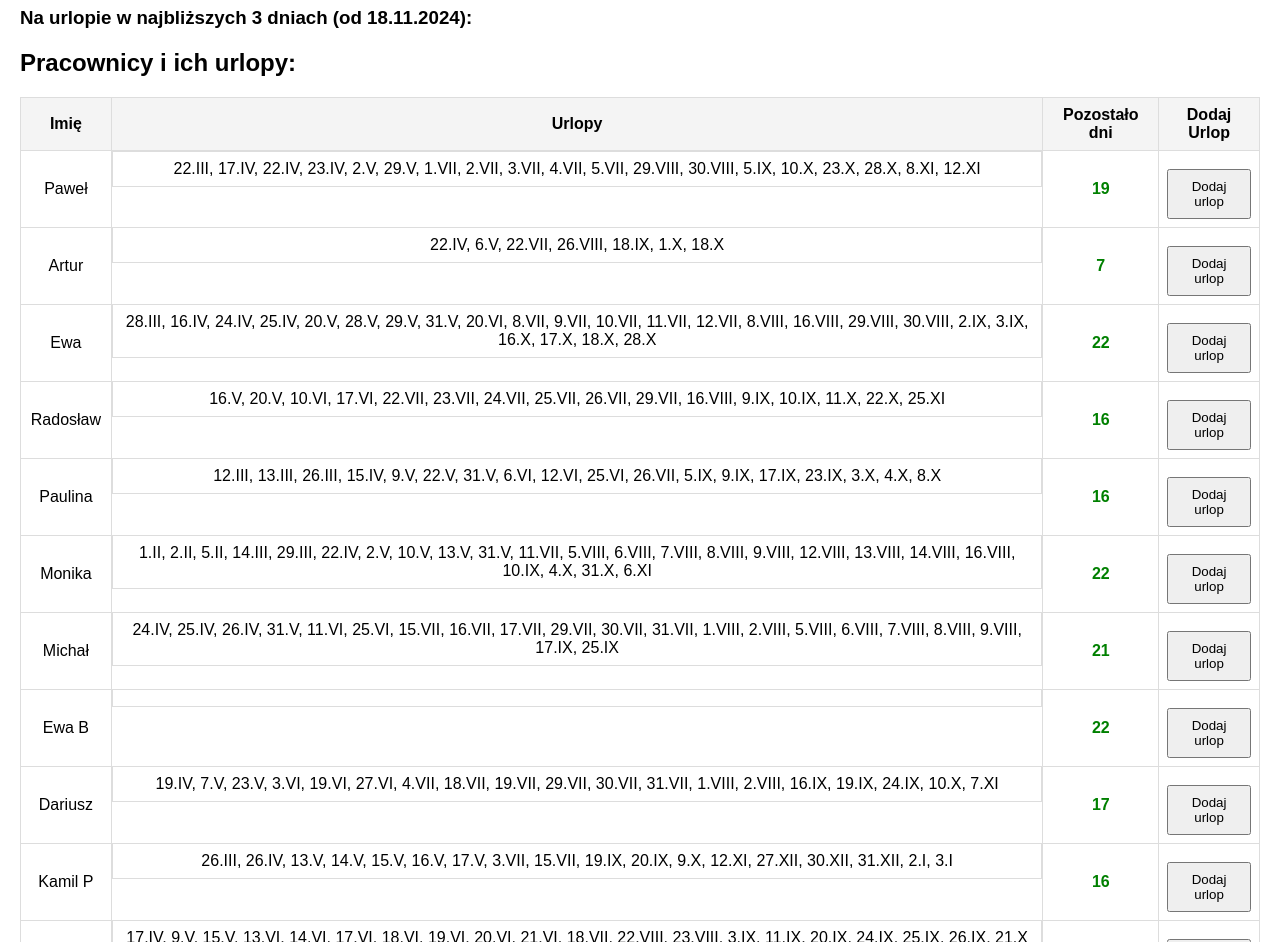
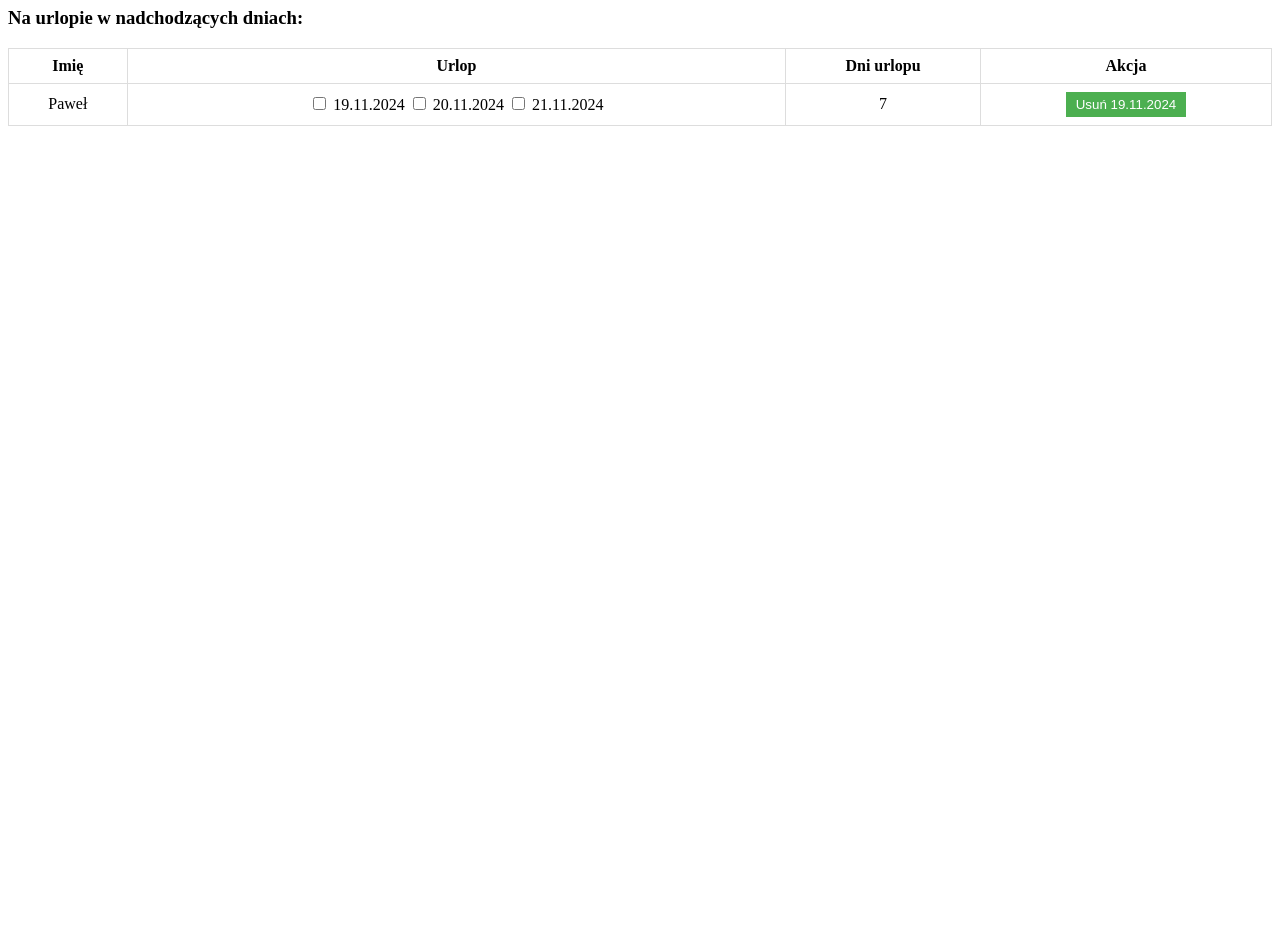
Before and after one commit to jimek85/jimek85.github.io, a plain HTML site: page index.html in a window 1280 px wide. Shown: the part 73-1015 px from the top of the page. After the commit the page ends 800 px from the top, so only its background shows below. Drawn offline with Linux system fonts and the light colour scheme.

Commit message:
Update index.html

```diff
--- a/index.html
+++ b/index.html
@@ -3,236 +3,129 @@
 <head>
     <meta charset="UTF-8">
     <meta name="viewport" content="width=device-width, initial-scale=1.0">
-    <title>Urlopy Pracowników</title>
+    <title>Plan Urlopów</title>
     <style>
-        body {
-            font-family: Arial, sans-serif;
-            margin: 20px;
-        }
         table {
             width: 100%;
             border-collapse: collapse;
-            margin-bottom: 20px;
         }
-        table, th, td {
+        th, td {
+            padding: 8px;
             border: 1px solid #ddd;
-            padding: 8px;
             text-align: center;
         }
-        th {
-            background-color: #f4f4f4;
-        }
-        button {
-            padding: 8px;
-            margin-top: 10px;
+        .button {
+            padding: 5px 10px;
+            background-color: #4CAF50;
+            color: white;
+            border: none;
             cursor: pointer;
         }
-        .highlight {
-            background-color: #f2f2f2;
+        .button-danger {
+            background-color: red;
         }
-        .input-date {
-            margin-top: 10px;
-        }
-        .remaining-days {
-            font-weight: bold;
-            color: green;
-        }
-        .leave-list {
-            display: flex;
-            flex-direction: column;
-        }
-        .leave-item {
-            margin-bottom: 5px;
-        }
-        .remove-btn {
-            margin-left: 10px;
-            background-color: #f44336;
-            color: white;
-            border: none;
-            padding: 5px;
-            cursor: pointer;
+        .button:hover {
+            opacity: 0.8;
         }
     </style>
 </head>
 <body>
 
-    <h1>Zarządzanie Urlopami</h1>
+<h1>Plan Urlopów - Stan na dzień 18.11.2024</h1>
 
-    <!-- Sekcja na górze: Kto jest na urlopie na 3 dni do przodu -->
-    <h3>Na urlopie w najbliższych 3 dniach (od 18.11.2024):</h3>
-    <div id="upcomingLeave"></div>
+<!-- Sekcja dla listy osób na urlopie w najbliższych 3 dniach -->
+<div>
+    <h3>Na urlopie w nadchodzących dniach:</h3>
+    <div id="current-vacations"></div>
+</div>
 
-    <h2>Pracownicy i ich urlopy:</h2>
-
-    <table id="leaveTable">
+<!-- Tabela z listą pracowników i dniami urlopowymi -->
+<table id="vacationTable">
     <thead>
         <tr>
             <th>Imię</th>
-                <th>Urlopy</th>
-                <th>Pozostało dni</th>
-                <th>Dodaj Urlop</th>
+            <th>Urlop</th>
+            <th>Dni urlopu</th>
+            <th>Akcja</th>
         </tr>
     </thead>
     <tbody>
-            <!-- Lista pracowników -->
-            <tr data-person="Paweł">
+        <!-- Wiersze z danymi pracowników i dniami urlopu -->
+        <!-- Przykład dla jednej osoby -->
+        <tr>
             <td>Paweł</td>
-                <td id="leaveList-Paweł" class="leave-list"></td>
-                <td id="remaining-Paweł" class="remaining-days">7</td>
-                <td><button onclick="addLeave('Paweł')">Dodaj urlop</button></td>
+            <td>
+                <input type="checkbox" class="vacation-checkbox" data-person="Paweł" data-date="19.11.2024"> 19.11.2024
+                <input type="checkbox" class="vacation-checkbox" data-person="Paweł" data-date="20.11.2024"> 20.11.2024
+                <input type="checkbox" class="vacation-checkbox" data-person="Paweł" data-date="21.11.2024"> 21.11.2024
+                <!-- Dodaj kolejne dni urlopu -->
+            </td>
+            <td>7</td>
+            <td>
+                <button class="button" onclick="removeDate('Paweł', '19.11.2024')">Usuń 19.11.2024</button>
+            </td>
         </tr>
-            <tr data-person="Artur">
-                <td>Artur</td>
-                <td id="leaveList-Artur" class="leave-list"></td>
-                <td id="remaining-Artur" class="remaining-days">19</td>
-                <td><button onclick="addLeave('Artur')">Dodaj urlop</button></td>
-            </tr>
-            <tr data-person="Ewa">
-                <td>Ewa</td>
-                <td id="leaveList-Ewa" class="leave-list"></td>
-                <td id="remaining-Ewa" class="remaining-days">4</td>
-                <td><button onclick="addLeave('Ewa')">Dodaj urlop</button></td>
-            </tr>
-            <tr data-person="Radosław">
-                <td>Radosław</td>
-                <td id="leaveList-Radosław" class="leave-list"></td>
-                <td id="remaining-Radosław" class="remaining-days">10</td>
-                <td><button onclick="addLeave('Radosław')">Dodaj urlop</button></td>
-            </tr>
-            <tr data-person="Paulina">
-                <td>Paulina</td>
-                <td id="leaveList-Paulina" class="leave-list"></td>
-                <td id="remaining-Paulina" class="remaining-days">10</td>
-                <td><button onclick="addLeave('Paulina')">Dodaj urlop</button></td>
-            </tr>
-            <tr data-person="Monika">
-                <td>Monika</td>
-                <td id="leaveList-Monika" class="leave-list"></td>
-                <td id="remaining-Monika" class="remaining-days">4</td>
-                <td><button onclick="addLeave('Monika')">Dodaj urlop</button></td>
-            </tr>
-            <tr data-person="Michał">
-                <td>Michał</td>
-                <td id="leaveList-Michał" class="leave-list"></td>
-                <td id="remaining-Michał" class="remaining-days">4</td>
-                <td><button onclick="addLeave('Michał')">Dodaj urlop</button></td>
-            </tr>
-            <tr data-person="Ewa B">
-                <td>Ewa B</td>
-                <td id="leaveList-Ewa B" class="leave-list"></td>
-                <td id="remaining-Ewa B" class="remaining-days">4</td>
-                <td><button onclick="addLeave('Ewa B')">Dodaj urlop</button></td>
-            </tr>
-            <tr data-person="Dariusz">
-                <td>Dariusz</td>
-                <td id="leaveList-Dariusz" class="leave-list"></td>
-                <td id="remaining-Dariusz" class="remaining-days">8</td>
-                <td><button onclick="addLeave('Dariusz')">Dodaj urlop</button></td>
-            </tr>
-            <tr data-person="Kamil P">
-                <td>Kamil P</td>
-                <td id="leaveList-Kamil P" class="leave-list"></td>
-                <td id="remaining-Kamil P" class="remaining-days">10</td>
-                <td><button onclick="addLeave('Kamil P')">Dodaj urlop</button></td>
-            </tr>
-            <tr data-person="Marcin S">
-                <td>Marcin S</td>
-                <td id="leaveList-Marcin S" class="leave-list"></td>
-                <td id="remaining-Marcin S" class="remaining-days">10</td>
-                <td><button onclick="addLeave('Marcin S')">Dodaj urlop</button></td>
-            </tr>
-            <tr data-person="Daniel">
-                <td>Daniel</td>
-                <td id="leaveList-Daniel" class="leave-list"></td>
-                <td id="remaining-Daniel" class="remaining-days">6</td>
-                <td><button onclick="addLeave('Daniel')">Dodaj urlop</button></td>
-            </tr>
-            <tr data-person="Marcin W">
-                <td>Marcin W</td>
-                <td id="leaveList-Marcin W" class="leave-list"></td>
-                <td id="remaining-Marcin W" class="remaining-days">4</td>
-                <td><button onclick="addLeave('Marcin W')">Dodaj urlop</button></td>
-            </tr>
-            <tr data-person="Agnieszka">
-                <td>Agnieszka</td>
-                <td id="leaveList-Agnieszka" class="leave-list"></td>
-                <td id="remaining-Agnieszka" class="remaining-days">2</td>
-                <td><button onclick="addLeave('Agnieszka')">Dodaj urlop</button></td>
-            </tr>
-            <tr data-person="Karolina">
-                <td>Karolina</td>
-                <td id="leaveList-Karolina" class="leave-list"></td>
-                <td id="remaining-Karolina" class="remaining-days">6</td>
-                <td><button onclick="addLeave('Karolina')">Dodaj urlop</button></td>
-            </tr>
-            <tr data-person="Kamil S">
-                <td>Kamil S</td>
-                <td id="leaveList-Kamil S" class="leave-list"></td>
-                <td id="remaining-Kamil S" class="remaining-days">6</td>
-                <td><button onclick="addLeave('Kamil S')">Dodaj urlop</button></td>
-            </tr>
-            <tr data-person="Sebastian">
-                <td>Sebastian</td>
-                <td id="leaveList-Sebastian" class="leave-list"></td>
-                <td id="remaining-Sebastian" class="remaining-days">8</td>
-                <td><button onclick="addLeave('Sebastian')">Dodaj urlop</button></td>
-            </tr>
+        <!-- Dodaj kolejne osoby w podobny sposób -->
     </tbody>
 </table>
 
 <script>
-        // List of users with remaining days and their taken holidays
-        const leaveData = {
-            "Paweł": { urlopy: ["22.III", "17.IV", "22.IV", "23.IV", "2.V", "29.V", "1.VII", "2.VII", "3.VII", "4.VII", "5.VII", "29.VIII", "30.VIII", "5.IX", "10.X", "23.X", "28.X", "8.XI", "12.XI"], dniUrlopu: 7 },
-            "Artur": { urlopy: ["22.IV", "6.V", "22.VII", "26.VIII", "18.IX", "1.X", "18.X"], dniUrlopu: 19 },
-            "Ewa": { urlopy: ["28.III", "16.IV", "24.IV", "25.IV", "20.V", "28.V", "29.V", "31.V", "20.VI", "8.VII", "9.VII", "10.VII", "11.VII", "12.VII", "8.VIII", "16.VIII", "29.VIII", "30.VIII", "2.IX", "3.IX", "16.X", "17.X", "18.X", "28.X"], dniUrlopu: 4 },
-            "Radosław": { urlopy: ["16.V", "20.V", "10.VI", "17.VI", "22.VII", "23.VII", "24.VII", "25.VII", "26.VII", "29.VII", "16.VIII", "9.IX", "10.IX", "11.X", "22.X", "25.XI"], dniUrlopu: 10 },
-            "Paulina": { urlopy: ["12.III", "13.III", "26.III", "15.IV", "9.V", "22.V", "31.V", "6.VI", "12.VI", "25.VI", "26.VII", "5.IX", "9.IX", "17.IX", "23.IX", "3.X", "4.X", "8.X"], dniUrlopu: 10 },
-            "Monika": { urlopy: ["1.II", "2.II", "5.II", "14.III", "29.III", "22.IV", "2.V", "10.V", "13.V", "31.V", "11.VII", "5.VIII", "6.VIII", "7.VIII", "8.VIII", "9.VIII", "12.VIII", "13.VIII", "14.VIII", "16.VIII", "10.IX", "4.X", "31.X", "6.XI"], dniUrlopu: 4 },
-            "Michał": { urlopy: ["24.IV", "25.IV", "26.IV", "31.V", "11.VI", "25.VI", "15.VII", "16.VII", "17.VII", "29.VII", "30.VII", "31.VII", "1.VIII", "2.VIII", "5.VIII", "6.VIII", "7.VIII", "8.VIII", "9.VIII", "17.IX", "25.IX"], dniUrlopu: 5 },
-            "Ewa B": { urlopy: [], dniUrlopu: 4 },
-            "Dariusz": { urlopy: ["19.IV", "7.V", "23.V", "3.VI", "19.VI", "27.VI", "4.VII", "18.VII", "19.VII", "29.VII", "30.VII", "31.VII", "1.VIII", "2.VIII", "16.IX", "19.IX", "24.IX", "10.X", "7.XI"], dniUrlopu: 9 },
-            "Kamil P": { urlopy: ["26.III", "26.IV", "13.V", "14.V", "15.V", "16.V", "17.V", "3.VII", "15.VII", "19.IX", "20.IX", "9.X", "12.XI", "27.XII", "30.XII", "31.XII", "2.I", "3.I"], dniUrlopu: 10 },
-            "Marcin S": { urlopy: ["17.IV", "9.V", "15.V", "13.VI", "14.VI", "17.VI", "18.VI", "19.VI", "20.VI", "21.VI", "18.VII", "22.VIII", "23.VIII", "3.IX", "11.IX", "20.IX", "24.IX", "25.IX", "26.IX", "21.X"], dniUrlopu: 10 },
-            "Daniel": { urlopy: ["20.II", "2.V", "13.V", "14.V", "15.V", "16.V", "17.V", "14.VI", "17.VI", "18.VI", "19.VI", "20.VI", "21.VI", "16.VIII", "27.VIII", "30.IX", "1.X", "2.X", "3.X", "4.X"], dniUrlopu: 6 },
-            "Marcin W": { urlopy: ["31.V", "15.VII", "16.VII", "17.VII", "19.VIII", "20.VIII", "21.VIII", "22.VIII", "23.VIII", "26.VIII", "27.VIII", "28.VIII", "29.VIII", "30.VIII", "2.IX", "18.IX", "28.X", "16.XII", "17.XII", "18.XII", "19.XII", "20.XII"], dniUrlopu: 4 },
-            "Agnieszka": { urlopy: ["29.III", "12.IV", "8.V", "31.V", "4.VI", "10.VII", "31.VII", "12.VIII", "13.VIII", "14.VIII", "16.VIII", "19.VIII", "20.VIII", "21.VIII", "22.VIII", "23.VIII", "26.IX", "27.IX", "9.X", "7.XI"], dniUrlopu: 8 },
-            "Karolina": { urlopy: ["15.IV", "2.V", "23.V", "6.VI", "7.VI", "10.VI", "11.VI", "12.VI", "13.VI", "14.VI", "12.VII", "2.VIII", "26.VIII", "13.IX", "17.X", "31.X"], dniUrlopu: 10 },
-            "Kamil S": { urlopy: ["10.V", "13.V", "31.V", "24.VI", "25.VI", "26.VI", "27.VI", "28.VI", "2.IX", "3.IX", "4.IX", "5.IX", "6.IX", "9.IX", "10.IX", "11.IX", "12.IX", "13.IX", "26.IX", "8.XI"], dniUrlopu: 6 },
-            "Sebastian": { urlopy: ["19.II", "14.V", "21.V", "10.IV", "11.IV", "9.VII", "10.VII", "21.VIII", "16.IX", "10.X", "16.X", "6.XI"], dniUrlopu: 8 }
+   const vacationData = {
+    "Paweł": { remaining: 7, daysOff: ["19.11.2024", "20.11.2024", "21.11.2024"] },
+    "Artur": { remaining: 19, daysOff: ["22.11.2024", "23.11.2024", "25.11.2024"] },
+    "Ewa": { remaining: 4, daysOff: ["19.11.2024", "20.11.2024", "21.11.2024"] },
+    "Radosław": { remaining: 10, daysOff: ["25.XI.2024"] },
+    "Paulina": { remaining: 10, daysOff: ["12.03.2024", "13.03.2024", "26.03.2024", "15.04.2024", "09.05.2024", "22.05.2024", "31.05.2024", "06.06.2024", "12.06.2024", "25.06.2024", "26.07.2024", "05.09.2024", "09.09.2024", "17.09.2024", "23.09.2024", "03.10.2024", "04.10.2024", "08.10.2024"] },
+    "Monika": { remaining: 4, daysOff: ["01.02.2024", "02.02.2024", "05.02.2024", "14.03.2024", "29.03.2024", "22.04.2024", "02.05.2024", "10.05.2024", "13.05.2024", "31.05.2024", "11.07.2024", "05.08.2024", "06.08.2024", "07.08.2024", "08.08.2024", "09.08.2024", "12.08.2024", "13.08.2024", "14.08.2024", "16.08.2024", "10.09.2024", "04.10.2024", "31.10.2024", "06.11.2024"] },
+    "Michał": { remaining: 4, daysOff: ["24.04.2024", "25.04.2024", "26.04.2024", "31.05.2024", "11.06.2024", "25.06.2024", "15.07.2024", "16.07.2024", "17.07.2024", "29.07.2024", "30.07.2024", "31.07.2024", "01.08.2024", "02.08.2024", "05.08.2024", "06.08.2024", "07.08.2024", "08.08.2024", "09.08.2024", "17.09.2024", "25.09.2024"] },
+    "Ewa B": { remaining: 4, daysOff: ["23.12.2024", "24.12.2024", "27.12.2024"] },
+    "Dariusz": { remaining: 8, daysOff: ["19.04.2024", "07.05.2024", "23.05.2024", "03.06.2024", "19.06.2024", "27.06.2024", "04.07.2024", "18.07.2024", "19.07.2024", "29.07.2024", "30.07.2024", "31.07.2024", "01.08.2024", "02.08.2024", "16.09.2024", "19.09.2024", "24.09.2024", "10.10.2024", "07.11.2024"] },
+    "Kamil P": { remaining: 10, daysOff: ["27.12.2024", "30.12.2024", "31.12.2024", "02.01.2025", "03.01.2025"] },
+    "Marcin S": { remaining: 10, daysOff: ["19.11.2024"] },
+    "Daniel": { remaining: 6, daysOff: [] },
+    "Marcin W": { remaining: 4, daysOff: ["16.12.2024", "17.12.2024", "18.12.2024", "19.12.2024", "20.12.2024"] },
+    "Agnieszka": { remaining: 2, daysOff: ["23.12.2024", "24.12.2024", "27.12.2024", "30.12.2024", "31.12.2024"] },
+    "Karolina": { remaining: 6, daysOff: ["06.12.2024", "27.12.2024", "30.12.2024", "31.12.2024"] },
+    "Kamil S": { remaining: 6, daysOff: [] },
+    "Paweł SZ": { remaining: 7, daysOff: ["19.01.2024", "22.02.2024", "23.02.2024", "22.03.2024", "02.05.2024", "03.06.2024", "04.07.2024", "05.07.2024", "16.07.2024", "05.08.2024", "06.08.2024", "07.08.2024", "08.08.2024", "09.08.2024", "12.08.2024", "13.08.2024", "14.08.2024", "17.10.2024", "18.11.2024"] },
+    "Kamil F": { remaining: 6, daysOff: ["02.05.2024", "03.06.2024", "04.06.2024", "05.06.2024", "06.06.2024", "07.06.2024", "10.06.2024", "11.06.2024", "12.06.2024", "13.06.2024", "14.06.2024", "19.08.2024", "11.10.2024", "05.11.2024"] },
+    "Sebastian": { remaining: 8, daysOff: ["19.02.2024", "14.05.2024", "21.05.2024", "10.04.2024", "11.04.2024", "09.07.2024", "10.07.2024", "21.08.2024", "16.09.2024", "10.10.2024", "16.10.2024", "06.11.2024"] }
+};
     };
 
-        // Date from which the leaves will be counted (18.11.2024)
-        const startDate = new Date("2024-11-18");
+    // Funkcja do aktualizacji, kto jest na urlopie
+    function updateVacationStatus() {
+        const today = new Date("2024-11-18");
+        let vacationMessage = '';
+        let futureDates = [today, new Date(today.getTime() + 86400000), new Date(today.getTime() + 2 * 86400000)];
 
-        // Function to add a leave for an employee
-        function addLeave(person) {
-            const leaveDate = prompt("Wprowadź datę urlopu (yyyy-mm-dd):");
-            const leaveDateObj = new Date(leaveDate);
-            if (leaveDate && !leaveData[person].urlopy.includes(leaveDate)) {
-                if (leaveDateObj >= startDate) {
-                    leaveData[person].urlopy.push(leaveDate);
-                    updateTable();
-                } else {
-                    alert("Urlop nie może być w przeszłości.");
+        // Sprawdzamy, kto jest na urlopie w nadchodzących dniach
+        futureDates.forEach(date => {
+            let dateString = date.toISOString().split("T")[0];
+            vacationMessage += `<h4>Na urlopie w dniu ${dateString}: </h4><ul>`;
+            for (const person in vacationData) {
+                if (vacationData[person].daysOff.includes(dateString)) {
+                    vacationMessage += `<li>${person}</li>`;
                 }
-            } else {
-                alert("Data już została dodana lub nieprawidłowy format!");
+            }
+            vacationMessage += `</ul>`;
+        });
+
+        document.getElementById('current-vacations').innerHTML = vacationMessage;
+    }
+
+    // Funkcja do usuwania daty urlopu
+    function removeDate(person, date) {
+        const personData = vacationData[person];
+        const index = personData.daysOff.indexOf(date);
+        if (index > -1) {
+            personData.daysOff.splice(index, 1);
+            alert(`${person} ma teraz ${personData.remaining - personData.daysOff.length} dni urlopu.`);
         }
     }
 
-        // Function to update the table with the leave data
-        function updateTable() {
-            Object.keys(leaveData).forEach(person => {
-                const leaveListCell = document.getElementById(`leaveList-${person}`);
-                const remainingDaysCell = document.getElementById(`remaining-${person}`);
-                leaveListCell.innerHTML = leaveData[person].urlopy.join(", ");
-                remainingDaysCell.innerHTML = 26 - leaveData[person].dniUrlopu;
-            });
-        }
-
-        // Initial update of the table when the page loads
-        updateTable();
+    // Inicjalizacja strony
+    updateVacationStatus();
 </script>
 </body>
 </html>
```
Lines whose indentation alone changed are shown as unchanged.
